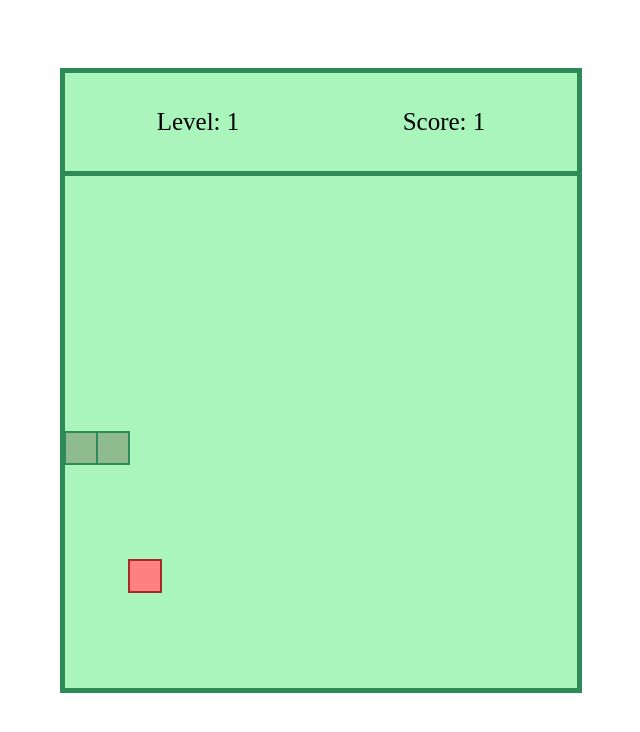
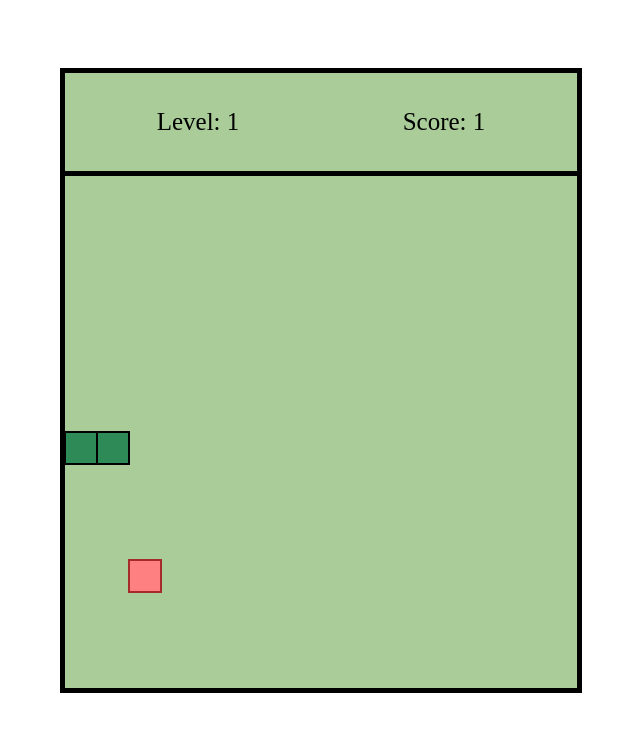
Before and after one commit to leoalcantara/snake-game-javascript, a plain HTML site: page index.html in a window 1280 px wide. Shown: the whole page, without its empty margins (319-959 px from the left). Drawn offline with Linux system fonts and the light colour scheme.

Commit message:
adding new styles

```diff
--- a/script.js
+++ b/script.js
@@ -18,15 +18,15 @@ let food = {
 };
 
 function createBackground() {
-  context.fillStyle = "#A9F5BC";
+  context.fillStyle = "#AACC99";
   context.fillRect(0, 0, 16 * box, 16 * box);
 }
 
 function createSnake() {
   for (i = 0; i < snake.length; i++) {
     context.lineWidth = 2;
-    context.fillStyle = "#8FBC8F";
-    context.strokeStyle = "#2E8B57";
+    context.fillStyle = "#2E8B57";
+    context.strokeStyle = "#000";
     context.fillRect(snake[i].x, snake[i].y, box, box);
     context.strokeRect(snake[i].x, snake[i].y, box, box);
   }
--- a/style.css
+++ b/style.css
@@ -17,8 +17,9 @@ body {
 .container {
   border-style: solid;
   border-width: 5px ;
-  border-color: #2E8B57;
-  background: #A9F5BC;
+  border-color: #000;
+  /* border-color: #2E8B57; */
+  background: #AACC99;
   padding: 0;
   margin: 0;
 }
@@ -36,5 +37,5 @@ body {
 
 .game {
   display: flex;
-  border-top: 5px solid #2E8B57;
+  border-top: 5px solid #000;
 }
```
